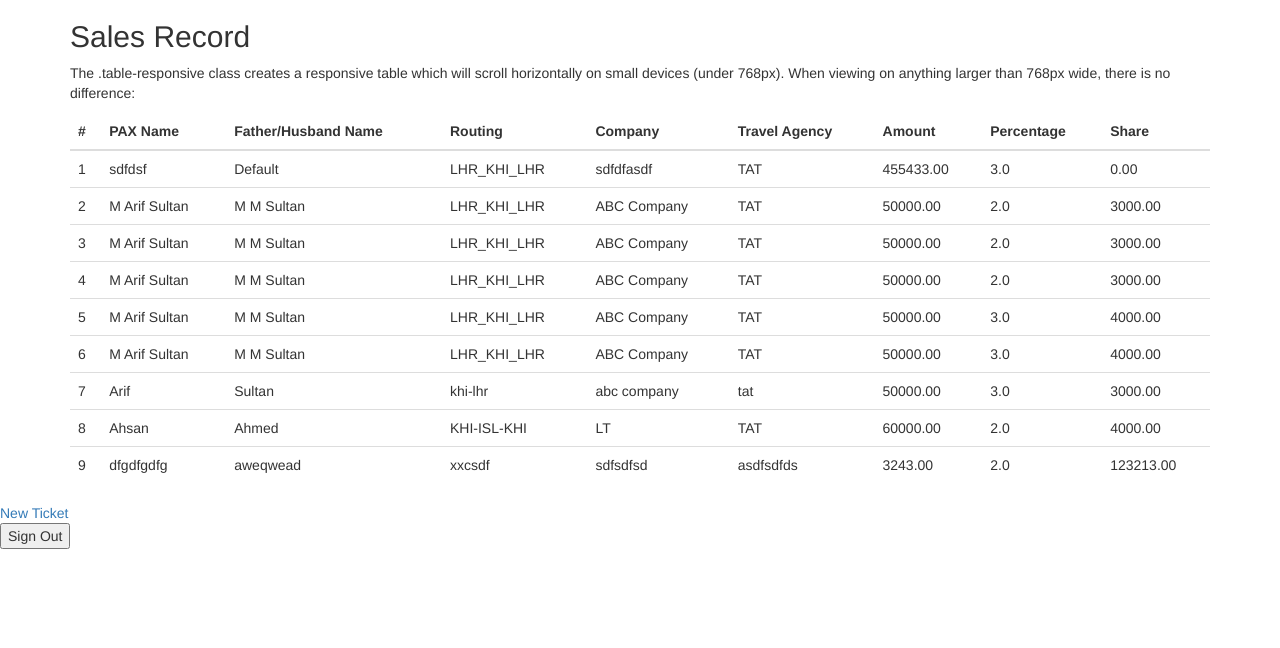
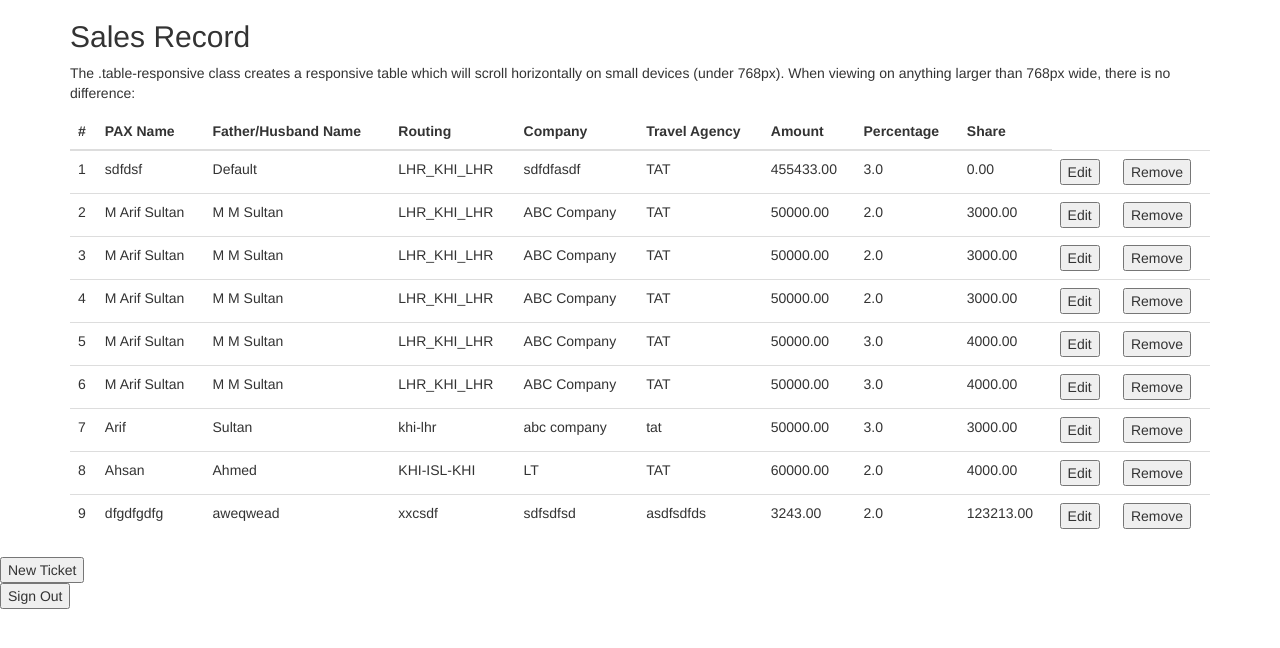
Before and after one commit to marifsultan09/mygitrepo, a Django app: page /dashboard/ in a window 1280 px wide. Shown: the top 648 px of the page. Run offline with Django 3.2, Linux system fonts and the light colour scheme; data comes from the database, SQL or seed files in the repository; some libraries are stand-ins or nearby versions.

Commit message:
Edit and remove button placed

```diff
--- a/GIT TEST PROJECT/OMS/OMS/urls.py
+++ b/GIT TEST PROJECT/OMS/OMS/urls.py
@@ -23,7 +23,9 @@ urlpatterns = [
 
     path('', views.home),
     path('dashboard/', views.dashboard),
-    path('newTicket', views.create_ticket, name='newTicket'),
+    path('newTicket/', views.create_ticket, name='newTicket'),
+    path('editTicket/', views.edit_ticket, name='editTicket'),
+    path('removeTicket/', views.remove_ticket, name='removeTicket'),
     path('about/', views.about),
     path('help/', views.help),
 
--- a/GIT TEST PROJECT/OMS/Sales_Tracker/Templates/dashboard.html
+++ b/GIT TEST PROJECT/OMS/Sales_Tracker/Templates/dashboard.html
@@ -38,6 +38,8 @@
         <td>{{ticket.price}}</td>
         <td>{{ticket.profit_percent}}</td>
         <td>{{ticket.myshare}}</td>
+        <td> <button type="submit" onclick="location.href='{% url 'editTicket' %}'" name='New Ticket'>Edit</button> </td>
+        <td> <button type="submit" onclick="location.href='{% url 'removeTicket' %}'" name='Remove Ticket'>Remove</button> </td>
       </tr>
     {% endfor %}
     </tbody>
@@ -49,11 +51,13 @@
   <!--{% csrf_token %}-->
   <!--<button type="submit" value="OK"> Enter Ticket </button>-->
 <!--</form>-->
+<!--<a href="{% url 'newTicket' %}" > New Ticket</a>-->
+<button type="submit" onclick="location.href='{% url 'newTicket' %}'" name='New Ticket'>New Ticket</button>
 
-<a href="{% url 'newTicket' %}" > New Ticket</a>
 <form action="/" method="post">
   {% csrf_token %}
   <button  type="submit" value="OK"> Sign Out </button>
 </form>
+
 </body>
 </html>
--- a/GIT TEST PROJECT/OMS/Sales_Tracker/views.py
+++ b/GIT TEST PROJECT/OMS/Sales_Tracker/views.py
@@ -33,6 +33,18 @@ def create_ticket(request):
         return redirect('/dashboard')
     return render(request, 'add_ticket.html', {'form': form})
 
+def edit_ticket(request):
+    tickets = Ticket.objects.all()
+    return HttpResponse('Edit Ticket')
+    # form = Ticketform(request.POST or None)
+    # if form.is_valid():
+    #     form.save()
+    #     return redirect('/dashboard')
+    # return render(request, 'add_ticket.html', {'form': form})
+
+def remove_ticket(request):
+    return HttpResponse('Ticket Removed')
+
 # Create your views here.
 def help(request):
 
```
